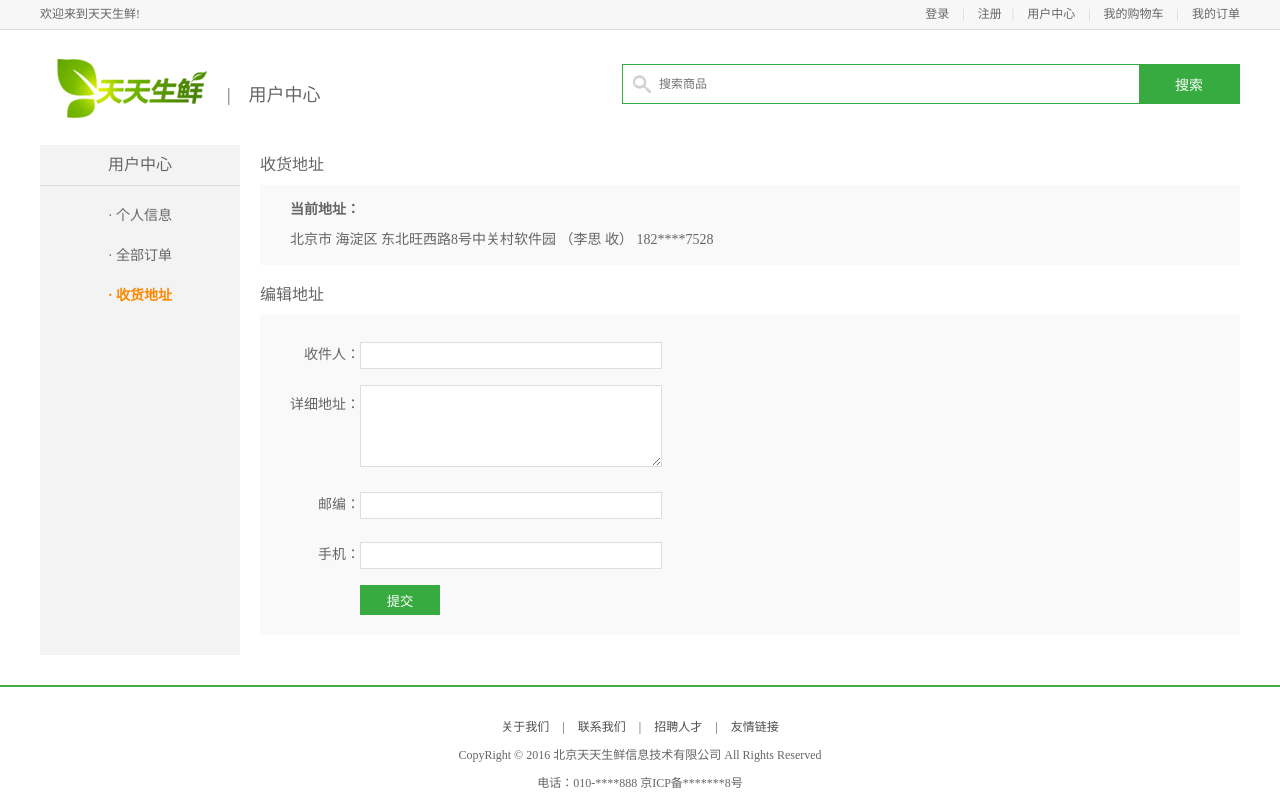
After one commit to ajiong314/taotaolea, a Django app: page /users/address in a window 1280 px wide. The commit adds this page. Run offline with Django 3.2, Linux system fonts and the light colour scheme; the visitor is signed in with stand-in values (Sample User, id 1); parts of the project's set-up code (start-up, migrations or seed data) failed here and were passed over.

Commit message:
用户登陆和退出

```diff
--- a/dailyfresh_24/apps/users/urls.py
+++ b/dailyfresh_24/apps/users/urls.py
@@ -1,5 +1,6 @@
 from django.conf.urls import url
 from users import views
+# from django.contrib.auth.decorators import login_required
 
 urlpatterns = [
 
@@ -9,4 +10,10 @@ urlpatterns = [
     url(r'^active/(?P<token>.+)$', views.ActiveView.as_view(), name='active'),
 
     url(r'^login', views.LoginView.as_view(), name='login'),
+
+    url(r'^logout', views.LoginView.as_view(), name='logout'),
+
+    url(r'^address', views.AddressView.as_view(), name='address'),
+
+    # url(r'^address', login_required(views.AddressView.as_view()), name='address'),
 ]
--- a/dailyfresh_24/apps/users/views.py
+++ b/dailyfresh_24/apps/users/views.py
@@ -9,15 +9,42 @@ from django.conf import settings
 from celery_tasks.tasks import send_active_email
 from itsdangerous import TimedJSONWebSignatureSerializer as Serializer
 from itsdangerous import SignatureExpired
-from django.contrib.auth import authenticate,login
+from django.contrib.auth import authenticate,login,logout
+from utils.view import LoginRequired
 # Create your views here.
+
+class AddressView(LoginRequired, View):
+
+    def get(self,request):
+
+        # if not request.user.is_authenticated():
+        #     return redirect(reverse("users:login"))
+        # else:
+            return render(request, 'user_center_site.html')
+
+    def post(self,request):
+
+        pass
+
+
+class LogoutView(View):
+
+    def get(self,request):
+
+        logout(request)
+
+        return redirect(reverse('users:login'))
+
 
 class LoginView(View):
 
+
     def get(self,request):
+
         return render(request, 'login.html')
 
     def post(self,request):
+
 
         name = request.POST.get('username')
         pwd = request.POST.get('pwd')
@@ -26,20 +53,32 @@ class LoginView(View):
 
             return render(request, 'login.html')
 
-        user = authenticate(user_name = name, password = pwd)
+        user = authenticate(username = name, password = pwd)
 
         if user is None:
+
 
             return render(request, 'login.html', {'errmsg': '用户名或密码错误'})
 
         if user.is_active == False:
 
+
             return render(request, 'login.html', {'errmsg': '用户未激活'})
 
         login(request, user)
 
+        remembered = request.POST.get('remembered')
+
+        if remembered != 'on':
+            print(11)
+            request.session.set_expiry(0)
+            print(110)
+        else:
+            print(22)
+            request.session.set_expiry(60*60*24*10)
+            print(220)
+
         return HttpResponse('登陆成功')
-
 
 class ActiveView(View):
 
--- a/dailyfresh_24/templates/register.html
+++ b/dailyfresh_24/templates/register.html
@@ -54,10 +54,12 @@
 						<span class="error_tip2">提示信息</span>
 					</li>
 					<li class="reg_sub">
+						<div>{{ errmsg }}</div>
 						<input type="submit" value="注 册" name="">
 
 					</li>
 				</ul>
+
 				</form>
 			</div>
 
--- /dev/null
+++ b/dailyfresh_24/templates/user_center_site.html
@@ -0,0 +1,104 @@
+<!DOCTYPE html PUBLIC "-//W3C//DTD XHTML 1.0 Transitional//EN" "http://www.w3.org/TR/xhtml1/DTD/xhtml1-transitional.dtd">
+<html xmlns="http://www.w3.org/1999/xhtml" xml:lang="en">
+<head>
+	{% load staticfiles %}
+	<meta http-equiv="Content-Type" content="text/html;charset=UTF-8">
+	<title>天天生鲜-用户中心</title>
+	<link rel="stylesheet" type="text/css" href="{% static 'css/reset.css' %}">
+	<link rel="stylesheet" type="text/css" href="{% static 'css/main.css' %}">
+</head>
+<body>
+	<div class="header_con">
+		<div class="header">
+			<div class="welcome fl">欢迎来到天天生鲜!</div>
+			<div class="fr">
+				<div class="login_info fl">
+					欢迎您：<em>张 山</em>
+				</div>
+				<div class="login_btn fl">
+					<a href="login.html">登录</a>
+					<span>|</span>
+					<a href="../templates/register.html">注册</a>
+				</div>
+				<div class="user_link fl">
+					<span>|</span>
+					<a href="user_center_info.html">用户中心</a>
+					<span>|</span>
+					<a href="cart.html">我的购物车</a>
+					<span>|</span>
+					<a href="user_center_order.html">我的订单</a>
+				</div>
+			</div>
+		</div>
+	</div>
+
+	<div class="search_bar clearfix">
+		<a href="index.html" class="logo fl"><img src="{% static 'images/logo.png' %}"></a>
+		<div class="sub_page_name fl">|&nbsp;&nbsp;&nbsp;&nbsp;用户中心</div>
+		<div class="search_con fr">
+			<input type="text" class="input_text fl" name="" placeholder="搜索商品">
+			<input type="button" class="input_btn fr" name="" value="搜索">
+		</div>
+	</div>
+
+	<div class="main_con clearfix">
+		<div class="left_menu_con clearfix">
+			<h3>用户中心</h3>
+			<ul>
+				<li><a href="user_center_info.html">· 个人信息</a></li>
+				<li><a href="user_center_order.html">· 全部订单</a></li>
+				<li><a href="user_center_site.html" class="active">· 收货地址</a></li>
+			</ul>
+		</div>
+		<div class="right_content clearfix">
+				<h3 class="common_title2">收货地址</h3>
+				<div class="site_con">
+					<dl>
+						<dt>当前地址：</dt>
+						<dd>北京市 海淀区 东北旺西路8号中关村软件园 （李思 收） 182****7528</dd>
+					</dl>
+				</div>
+				<h3 class="common_title2">编辑地址</h3>
+				<div class="site_con">
+					<form>
+						<div class="form_group">
+							<label>收件人：</label>
+							<input type="text" name="recv_name">
+						</div>
+						<div class="form_group form_group2">
+							<label>详细地址：</label>
+							<textarea class="site_area" name="addr"></textarea>
+						</div>
+						<div class="form_group">
+							<label>邮编：</label>
+							<input type="text" name="zip_code">
+						</div>
+						<div class="form_group">
+							<label>手机：</label>
+							<input type="text" name="recv_mobile">
+						</div>
+
+						<input type="submit" name="" value="提交" class="info_submit">
+					</form>
+				</div>
+		</div>
+	</div>
+
+
+
+	<div class="footer">
+		<div class="foot_link">
+			<a href="#">关于我们</a>
+			<span>|</span>
+			<a href="#">联系我们</a>
+			<span>|</span>
+			<a href="#">招聘人才</a>
+			<span>|</span>
+			<a href="#">友情链接</a>
+		</div>
+		<p>CopyRight © 2016 北京天天生鲜信息技术有限公司 All Rights Reserved</p>
+		<p>电话：010-****888    京ICP备*******8号</p>
+	</div>
+
+</body>
+</html>
--- /dev/null
+++ b/dailyfresh_24/utils/view.py
@@ -0,0 +1,9 @@
+from django.contrib.auth.decorators import login_required
+
+class LoginRequired(object):
+
+    @classmethod
+    def as_view(cls, **initkwargs):
+
+        view = super().as_view(**initkwargs)
+        return login_required(view)
```
Also changed, not shown: dailyfresh_24/dailyfresh_24/settings.py (+20 -0 lines), dailyfresh_24/templates/login.html (+5 -3 lines), dailyfresh_24/templates/user_center_info.html (added, +137 -0 lines).
